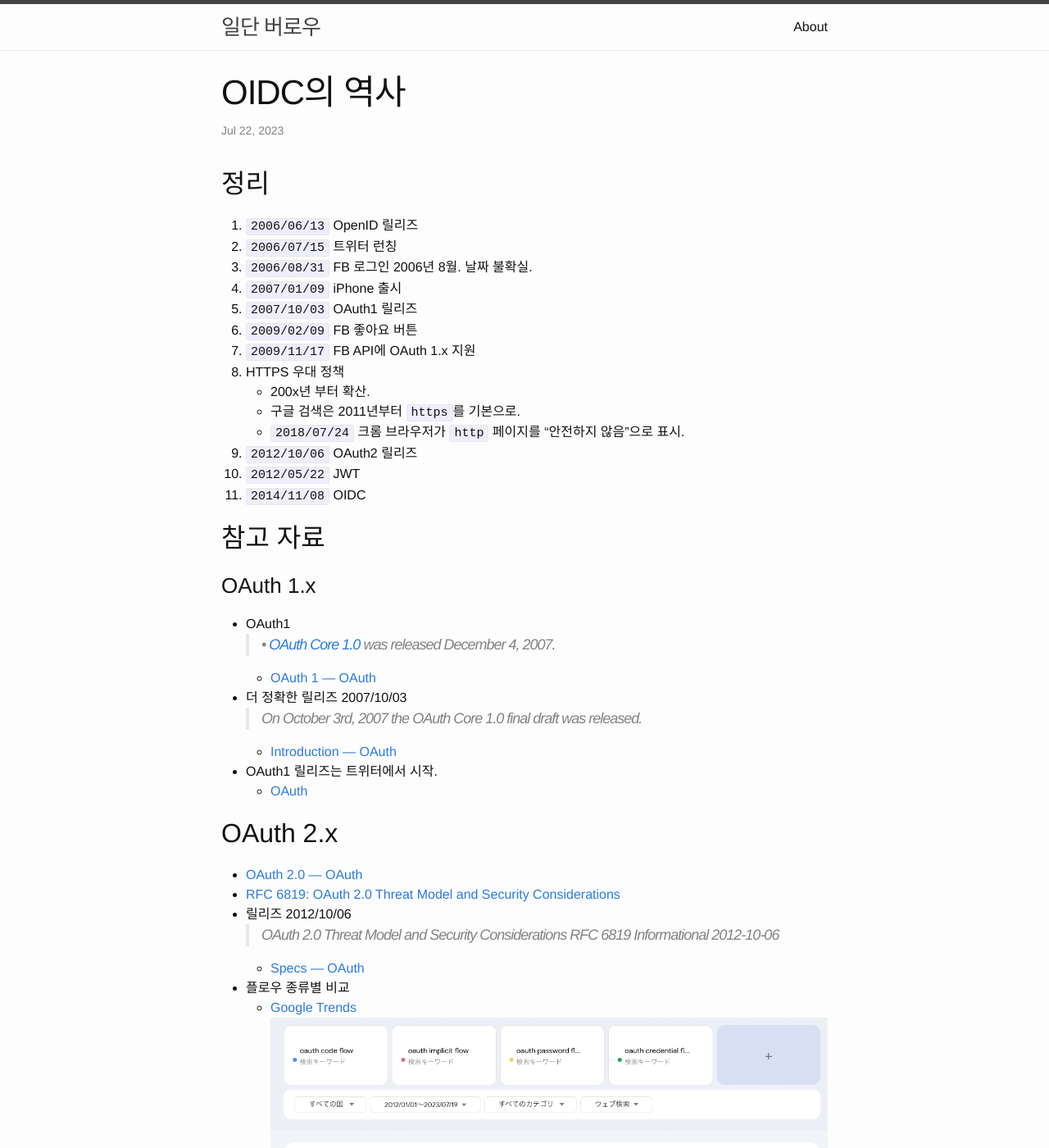
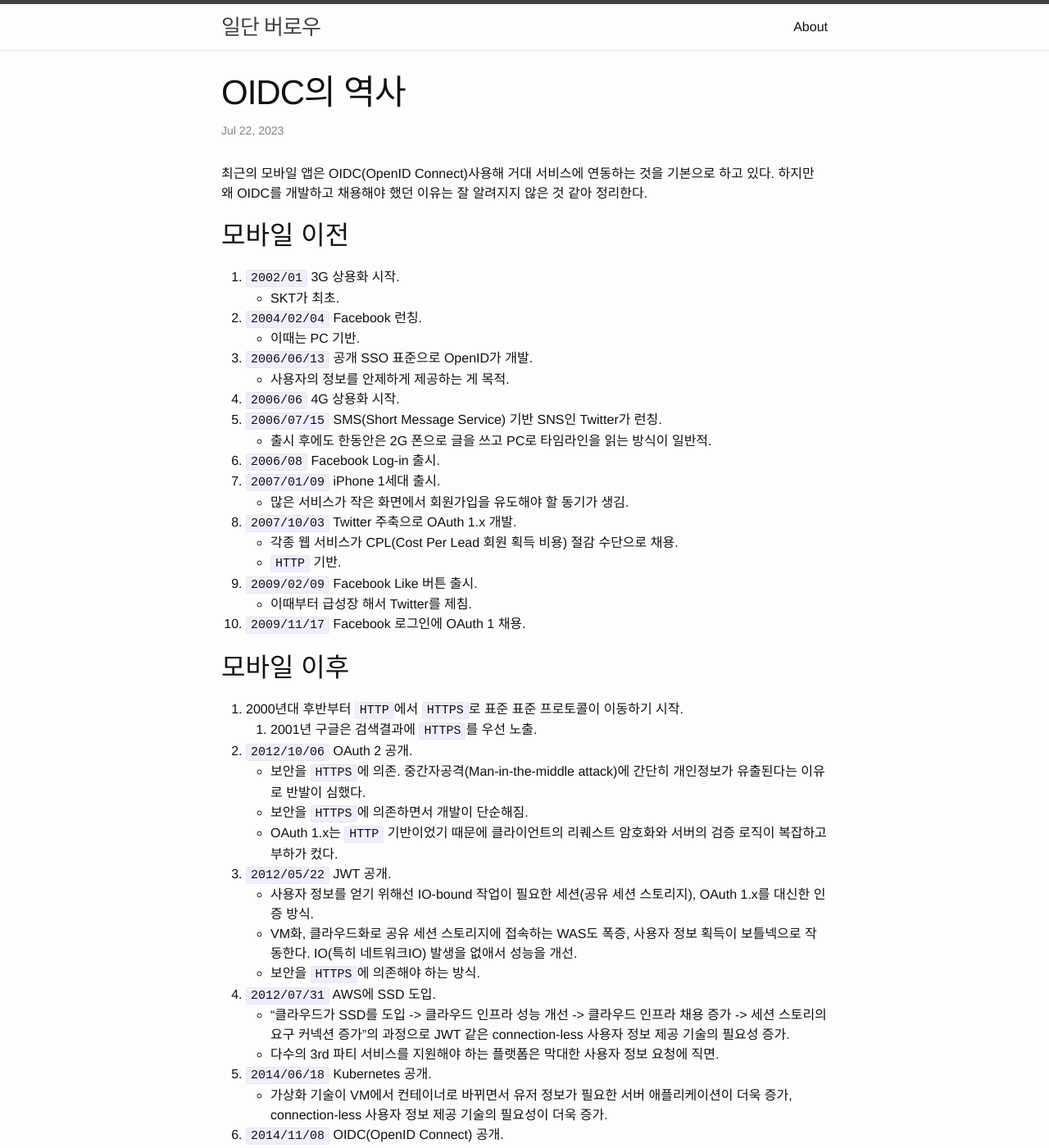
Before and after one commit to JustBurrow/JustBurrow.github.io, a Jekyll site: the page built from _posts/2023-07-22-history-of-oidc.md, in a window 1280 px wide and 1400 px high. Shown: the whole window at 82% size. Built offline with Jekyll 4.4.1, drawn with Linux system fonts in a browser that asks for light colours; some of the changed text lies outside the part shown.

Commit message:
📝 내용 보강.

```diff
--- a/_posts/2023-07-22-history-of-oidc.md
+++ b/_posts/2023-07-22-history-of-oidc.md
@@ -3,22 +3,71 @@
 layout: post
 ---
 
+최근의 모바일 앱은 OIDC(OpenID Connect)사용해 거대 서비스에 연동하는 것을 기본으로 하고 있다.
+하지만 왜 OIDC를 개발하고 채용해야 했던 이유는 잘 알려지지 않은 것 같아 정리한다.
+
+## 모바일 이전
+
+1. `2002/01` 3G 상용화 시작.
+   - SKT가 최초.
+2. `2004/02/04` Facebook 런칭.
+   - 이때는 PC 기반.
+3. `2006/06/13` 공개 SSO 표준으로 OpenID가 개발.
+   - 사용자의 정보를 안제하게 제공하는 게 목적.
+4. `2006/06` 4G 상용화 시작.
+5. `2006/07/15` SMS(Short Message Service) 기반 SNS인 Twitter가 런칭.
+   - 출시 후에도 한동안은 2G 폰으로 글을 쓰고 PC로 타임라인을 읽는 방식이 일반적.
+6. `2006/08` Facebook Log-in 출시.
+7. `2007/01/09` iPhone 1세대 출시.
+   - 많은 서비스가 작은 화면에서 회원가입을 유도해야 할 동기가 생김.
+8. `2007/10/03` Twitter 주축으로 OAuth 1.x 개발.
+   - 각종 웹 서비스가 CPL(Cost Per Lead 회원 획득 비용) 절감 수단으로 채용.
+   - `HTTP` 기반.
+9.  `2009/02/09` Facebook Like 버튼 출시.
+   - 이때부터 급성장 해서 Twitter를 제침.
+10. `2009/11/17` Facebook 로그인에 OAuth 1 채용.
+
+## 모바일 이후
+
+1. 2000년대 후반부터 `HTTP`에서 `HTTPS`로 표준 표준 프로토콜이 이동하기 시작.
+   1. 2001년 구글은 검색결과에 `HTTPS`를 우선 노출.
+2. `2012/10/06` OAuth 2 공개.
+   - 보안을 `HTTPS`에 의존. 중간자공격(Man-in-the-middle attack)에 간단히 개인정보가 유출된다는 이유로 반발이 심했다.
+   - 보안을 `HTTPS`에 의존하면서 개발이 단순해짐.
+   - OAuth 1.x는 `HTTP` 기반이었기 때문에 클라이언트의 리퀘스트 암호화와 서버의 검증 로직이 복잡하고 부하가 컸다.
+3. `2012/05/22` JWT 공개.
+   - 사용자 정보를 얻기 위해선 IO-bound 작업이 필요한 세션(공유 세션 스토리지), OAuth 1.x를 대신한 인증 방식.
+   - VM화, 클라우드화로 공유 세션 스토리지에 접속하는 WAS도 폭증, 사용자 정보 획득이 보틀넥으로 작동한다. IO(특히 네트워크IO) 발생을 없애서 성능을 개선.
+   - 보안을 `HTTPS`에 의존해야 하는 방식.
+4. `2012/07/31` AWS에 SSD 도입.
+   - "클라우드가 SSD를 도입 -> 클라우드 인프라 성능 개선 -> 클라우드 인프라 채용 증가 -> 세션 스토리의 요구 커넥션 증가"의 과정으로 JWT 같은 connection-less 사용자 정보 제공 기술의 필요성 증가.
+   - 다수의 3rd 파티 서비스를 지원해야 하는 플랫폼은 막대한 사용자 정보 요청에 직면.
+5. `2014/06/18` Kubernetes 공개.
+   - 가상화 기술이 VM에서 컨테이너로 바뀌면서 유저 정보가 필요한 서버 애플리케이션이 더욱 증가, connection-less 사용자 정보 제공 기술의 필요성이 더욱 증가.
+6. `2014/11/08` OIDC(OpenID Connect) 공개.
+   - OAuth 2 Authorization Code Flow + JWT
+   - "플랫폼(ID Provider)의 낮은 부하 + 낮은 개발 난이도 + 앱 클라이언트 or 서버 클라이언트 지원 + 상대적으로 쉬운 개발 난이도 + 3rd 파티의 비교적 단순한 권한 모델"에 적절한 기술.
+7. `2019/04` 5G 상용화.
+
 ## 정리
 
-1. `2006/06/13` OpenID 릴리즈
-2. `2006/07/15` 트위터 런칭
-3. `2006/08/31` FB 로그인 2006년 8월. 날짜 불확실.
-4. `2007/01/09` iPhone 출시
-5. `2007/10/03` OAuth1 릴리즈
-6. `2009/02/09` FB 좋아요 버튼
-7. `2009/11/17` FB API에 OAuth 1.x 지원
-8. HTTPS 우대 정책
-    - 200x년 부터 확산.
-    - 구글 검색은 2011년부터 `https`를 기본으로.
-    - `2018/07/24` 크롬 브라우저가 `http` 페이지를 “안전하지 않음”으로 표시.
-9. `2012/10/06` OAuth2 릴리즈
-10. `2012/05/22` JWT
-11. `2014/11/08` OIDC
+1. `2002/01` 3G 상용화.
+2. `2004/02/04` Facebook 런칭.
+3. `2006/06/13` OpenID 공개.
+4. `2006/06` 4G 상용화.
+5. `2006/07/15` 트위터 런칭
+6. `2006/08/31` FB 로그인 2006년 8월. 날짜 불확실.
+7. `2007/01/09` iPhone 출시.
+8. `2007/10/03` OAuth1 공개.
+9. `2009/02/09` FB 좋아요 버튼
+10. `2009/11/17` FB API에 OAuth 1.x 지원
+11. `200x` HTTPS 우대 정책 확산 시작.
+12. `2012/10/06` OAuth2 공개.
+13. `2012/05/22` JWT 공개.
+14. `2012/07/31` AWS에 SSD 도입.
+15. `2014/06/18` Kubernetes 공개.
+16. `2014/11/08` OIDC 공개.
+17. `2019/04` 5G 상용화.
 
 ## 참고 자료
 
@@ -66,13 +115,23 @@
 
 ## 기타
 
+- [3G](https://en.wikipedia.org/wiki/3G) 2002년 1월 첫 상용화.
+  > The first network to go commercially live was by SK Telecom in South Korea on the CDMA-based 1xEV-DO technology in January 2002. By May 2002, the second South Korean 3G network was by KT on EV-DO and thus the South Koreans were the first to see competition among 3G operators.
+  - ![Cellular network standards and generation timeline.](https://en.wikipedia.org/wiki/3G#/media/File:Cellular_network_standards_and_generation_timeline.svg)
+- [4G](https://en.wikipedia.org/wiki/4G) 2006년 6월 첫 상용화.
+  > In June 2006, the world's first commercial mobile WiMAX service was opened by KT in Seoul, South Korea.
+- [5G](https://en.wikipedia.org/wiki/5G#Deployment) 2019년 4월
+  > The first fairly substantial deployments were in April 2019. In South Korea, SK Telecom claimed 38,000 base stations, KT Corporation 30,000 and LG U Plus 18,000; of which 85% are in six major cities.
 - 아이폰 발매 2007년 1월 9일
   > MACWORLD SAN FRANCISCO—January 9, 2007—Apple® today introduced iPhone
   - [Apple Reinvents the Phone with iPhone](https://www.apple.com/newsroom/2007/01/09Apple-Reinvents-the-Phone-with-iPhone/)
-- FB 좋아요 버튼 2009/02/09
+- Facebook 런칭 2004년 2월 4일
+  > Launched	February 4, 2004; 19 years ago
+  - [Facebook](https://en.wikipedia.org/wiki/Facebook)
+- FB 좋아요 버튼 2009년 2월 9일
   > The like button is a [feature](https://en.wikipedia.org/wiki/List_of_Facebook_features) of social networking service Facebook, where users can like content such as status updates, comments, photos and videos, links shared by friends, and advertisements. The feature was activated February 9, 2009.[[2]](https://en.wikipedia.org/wiki/Facebook_like_button#cite_note-2)
   - [Facebook like button](https://en.wikipedia.org/wiki/Facebook_like_button#Use_on_Facebook)
-- FB로 로그인 2006/08/31
+- FB로 로그인 2006년 8월 31일
   > In August 2006, we introduced the first version of the Facebook API, enabling users to share their information with the third party websites and applications they choose. Hundreds of companies have leveraged these APIs, allowing users to dynamically connect their identity information from Facebook, such as basic profile, friends, photos information and more, to third party websites, as well as desktop and mobile applications.
   - [Announcing Facebook Connect - Meta for Developers](https://developers.facebook.com/blog/post/2008/05/09/announcing-facebook-connect/)
 - FB API OAuth 1.x 지원 2009/11/17
@@ -87,3 +146,8 @@
 - 트위터 런칭 2006/07/15
   > Launched July 15, 2006; 17 years ago
   - [Twitter](https://en.wikipedia.org/wiki/Twitter)
+- [Announcing Provisioned IOPS for Amazon EBS](https://aws.amazon.com/about-aws/whats-new/2012/07/31/announcing-provisioned-iops-for-amazon-ebs) 2012년 7월 31일 SSD 기반 서비스 출시.
+- [중간자 공격(Man-in-the-middle attack)](https://en.wikipedia.org/wiki/Man-in-the-middle_attack)
+- [Google Open Sources Its Secret Weapon in Cloud Computing](https://www.wired.com/2014/06/google-kubernetes) 2014년 6월 18일 Kubernetes 공개.
+- [Kubernetes](https://en.wikipedia.org/wiki/Kubernetes)
+  > Kubernetes (κυβερνήτης kubernḗtēs, Greek for "steersman, navigator" or "guide", and the etymological root of cybernetics) was announced by Google in mid-2014. The project was created by Joe Beda, Brendan Burns, and Craig McLuckie, who were soon joined by other Google engineers, including Brian Grant and Tim Hockin.
```
